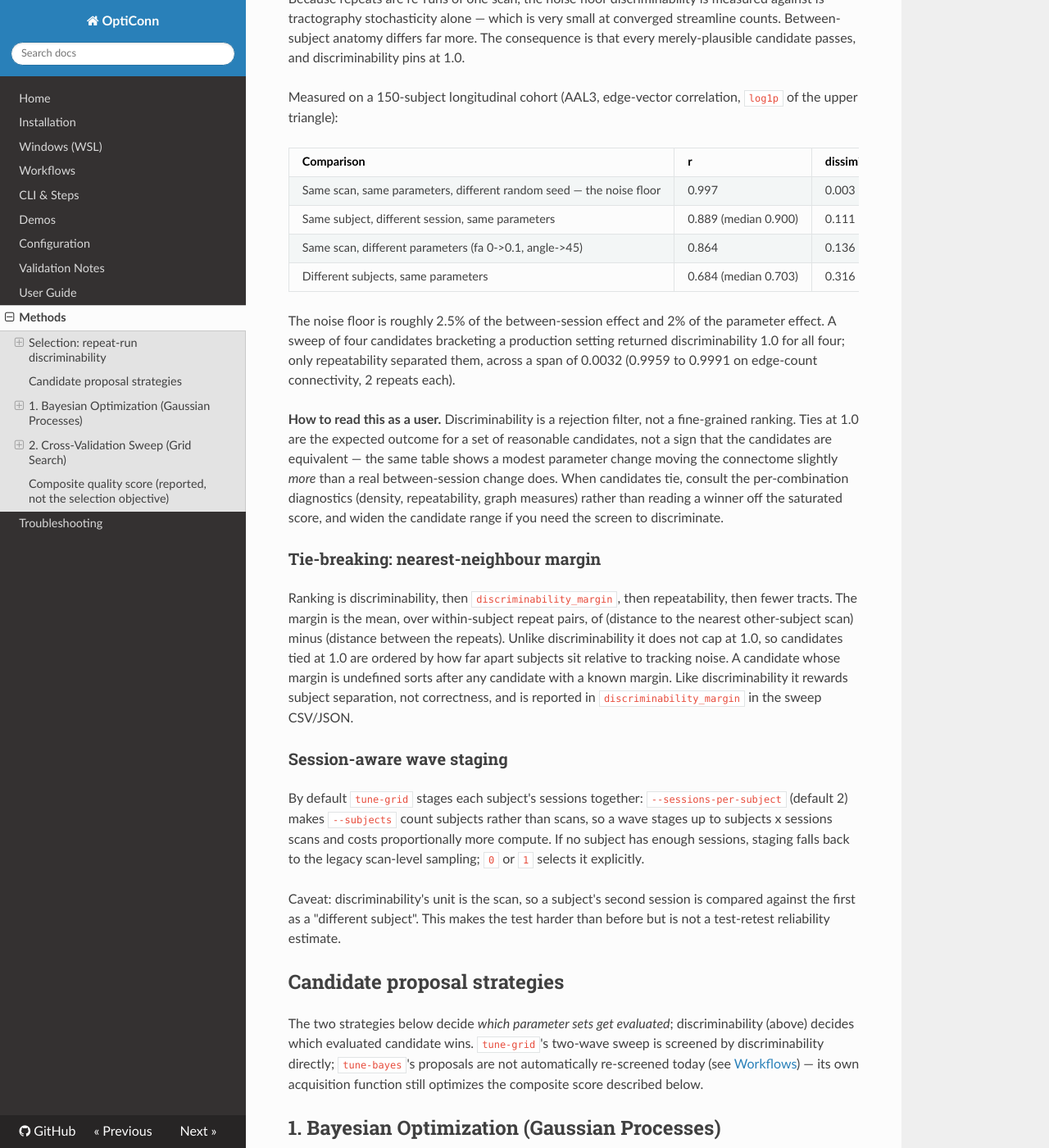
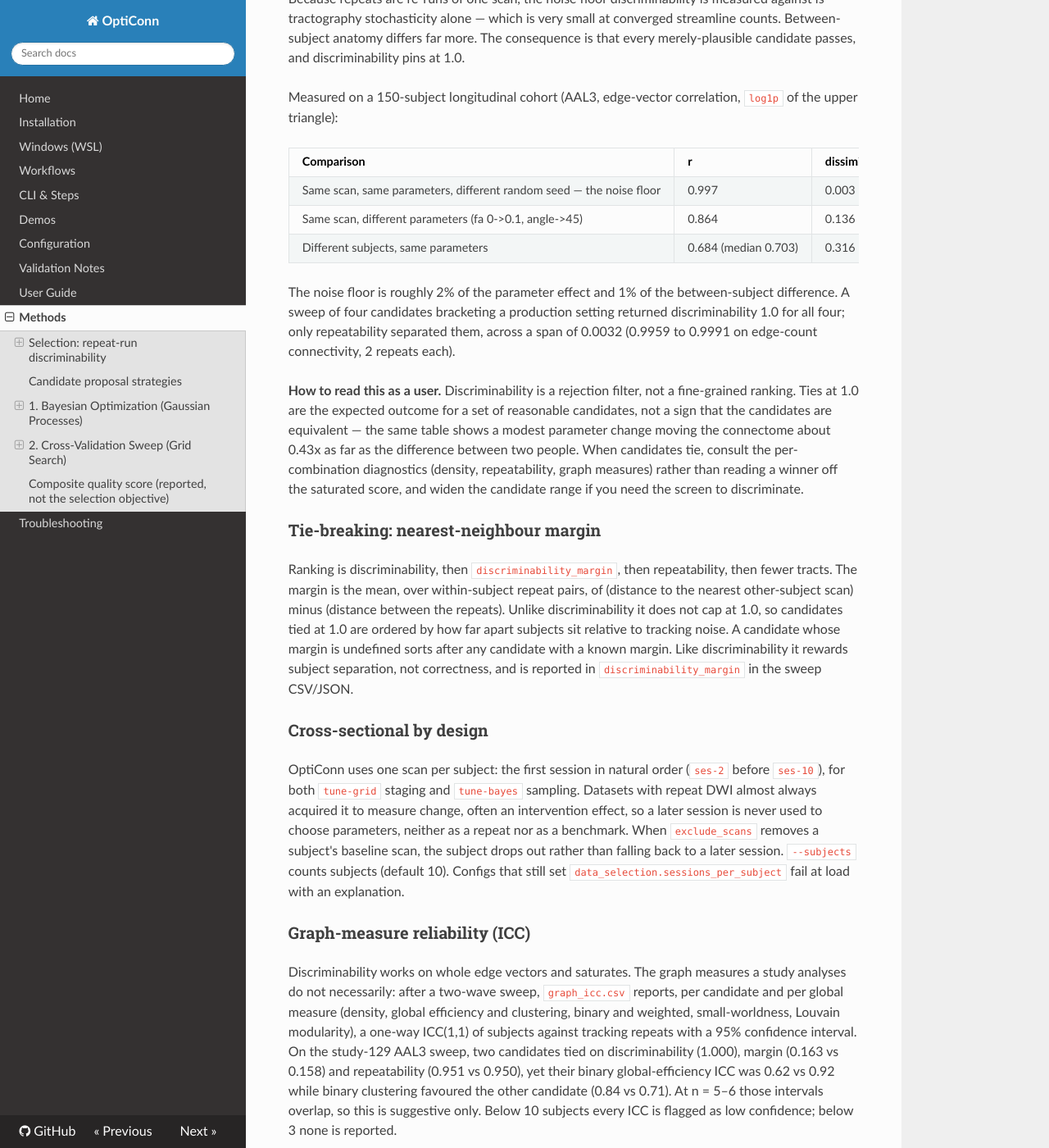
Before and after one commit to MRI-Lab-Graz/opticonn, an MkDocs documentation site: the page built from docs/methods.md, in a window 1280 px wide and 1400 px high, scrolled down 472 px. Shown: the whole window at 82% size. Built offline with MkDocs 1.6.1, drawn with Linux system fonts in a browser that asks for light colours; nearby versions of some CDN libraries; some of the changed text lies outside the part shown.

Commit message:
docs: cross-sectional scope, graph-measure ICC, reliability-vs-validity limitation
Co-Authored-By: Claude Sonnet 5 <noreply@anthropic.com>

```diff
--- a/docs/methods.md
+++ b/docs/methods.md
@@ -13,23 +13,28 @@ Measured on a 150-subject longitudinal cohort (AAL3, edge-vector correlation, `l
 | Comparison | r | dissimilarity (1-r) |
 | --- | --- | --- |
 | Same scan, same parameters, different random seed — the noise floor | 0.997 | 0.003 |
-| Same subject, different session, same parameters | 0.889 (median 0.900) | 0.111 |
 | Same scan, different parameters (fa 0->0.1, angle->45) | 0.864 | 0.136 |
 | Different subjects, same parameters | 0.684 (median 0.703) | 0.316 |
 
-The noise floor is roughly 2.5% of the between-session effect and 2% of the parameter effect. A sweep of four candidates bracketing a production setting returned discriminability 1.0 for all four; only repeatability separated them, across a span of 0.0032 (0.9959 to 0.9991 on edge-count connectivity, 2 repeats each).
+The noise floor is roughly 2% of the parameter effect and 1% of the between-subject difference. A sweep of four candidates bracketing a production setting returned discriminability 1.0 for all four; only repeatability separated them, across a span of 0.0032 (0.9959 to 0.9991 on edge-count connectivity, 2 repeats each).
 
-**How to read this as a user.** Discriminability is a rejection filter, not a fine-grained ranking. Ties at 1.0 are the expected outcome for a set of reasonable candidates, not a sign that the candidates are equivalent — the same table shows a modest parameter change moving the connectome slightly *more* than a real between-session change does. When candidates tie, consult the per-combination diagnostics (density, repeatability, graph measures) rather than reading a winner off the saturated score, and widen the candidate range if you need the screen to discriminate.
+**How to read this as a user.** Discriminability is a rejection filter, not a fine-grained ranking. Ties at 1.0 are the expected outcome for a set of reasonable candidates, not a sign that the candidates are equivalent — the same table shows a modest parameter change moving the connectome about 0.43x as far as the difference between two people. When candidates tie, consult the per-combination diagnostics (density, repeatability, graph measures) rather than reading a winner off the saturated score, and widen the candidate range if you need the screen to discriminate.
 
 ### Tie-breaking: nearest-neighbour margin
 
 Ranking is discriminability, then `discriminability_margin`, then repeatability, then fewer tracts. The margin is the mean, over within-subject repeat pairs, of (distance to the nearest other-subject scan) minus (distance between the repeats). Unlike discriminability it does not cap at 1.0, so candidates tied at 1.0 are ordered by how far apart subjects sit relative to tracking noise. A candidate whose margin is undefined sorts after any candidate with a known margin. Like discriminability it rewards subject separation, not correctness, and is reported in `discriminability_margin` in the sweep CSV/JSON.
 
-### Session-aware wave staging
+### Cross-sectional by design
 
-By default `tune-grid` stages each subject's sessions together: `--sessions-per-subject` (default 2) makes `--subjects` count subjects rather than scans, so a wave stages up to subjects x sessions scans and costs proportionally more compute. If no subject has enough sessions, staging falls back to the legacy scan-level sampling; `0` or `1` selects it explicitly.
+OptiConn uses one scan per subject: the first session in natural order (`ses-2` before `ses-10`), for both `tune-grid` staging and `tune-bayes` sampling. Datasets with repeat DWI almost always acquired it to measure change, often an intervention effect, so a later session is never used to choose parameters, neither as a repeat nor as a benchmark. When `exclude_scans` removes a subject's baseline scan, the subject drops out rather than falling back to a later session. `--subjects` counts subjects (default 10). Configs that still set `data_selection.sessions_per_subject` fail at load with an explanation.
 
-Caveat: discriminability's unit is the scan, so a subject's second session is compared against the first as a "different subject". This makes the test harder than before but is not a test-retest reliability estimate.
+### Graph-measure reliability (ICC)
+
+Discriminability works on whole edge vectors and saturates. The graph measures a study analyses do not necessarily: after a two-wave sweep, `graph_icc.csv` reports, per candidate and per global measure (density, global efficiency and clustering, binary and weighted, small-worldness, Louvain modularity), a one-way ICC(1,1) of subjects against tracking repeats with a 95% confidence interval. On the study-129 AAL3 sweep, two candidates tied on discriminability (1.000), margin (0.163 vs 0.158) and repeatability (0.951 vs 0.950), yet their binary global-efficiency ICC was 0.62 vs 0.92 while binary clustering favoured the other candidate (0.84 vs 0.71). At n = 5–6 those intervals overlap, so this is suggestive only. Below 10 subjects every ICC is flagged as low confidence; below 3 none is reported.
+
+ICC is reported, never ranked: measures can disagree on the better candidate, which measures matter is a study decision, and a setting that flattens individual differences can still score well on some measures. Modularity's ICC includes the Louvain algorithm's own variability.
+
+Reliability is not validity. A setting can reproducibly produce false-positive connections, which distort graph measures more than missed connections do (Zalesky et al., 2016). Treat a high ICC as necessary, not sufficient.
 
 ## Candidate proposal strategies
 
```
Also changed, not shown: README.md (+2 -4 lines), docs/cli_steps.md (+1 -2 lines), docs/superpowers/specs/2026-09-18-discriminability-noise-floor-design.md (+2 -0 lines), docs/superpowers/specs/2026-09-21-cross-sectional-graph-icc-design.md (+1 -1 lines), docs/user_guide.md (+8 -6 lines), paper.bib (+10 -0 lines), paper.md (+15 -12 lines).
